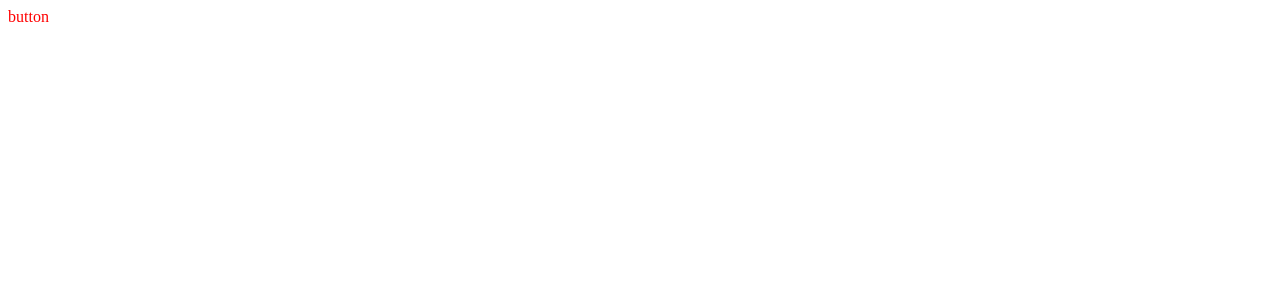
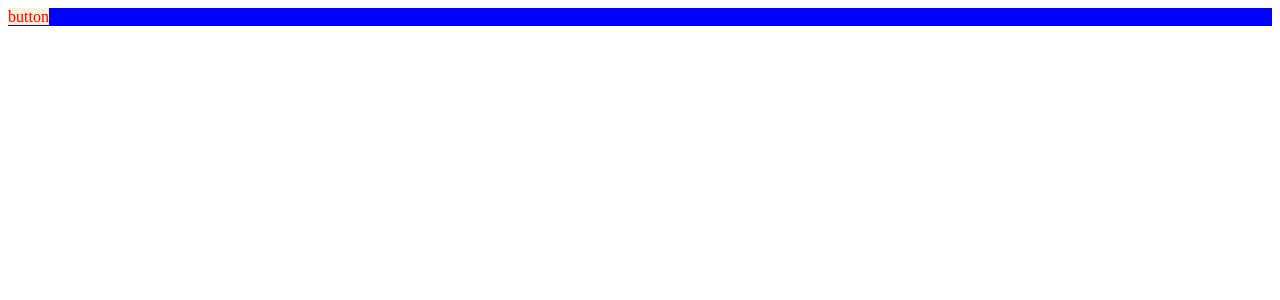
Before and after one commit to maxrisk/components-lib, a React app: page / in a window 1280 px wide. Shown: the top 300 px of the page. Built offline with nearby package versions, Linux system fonts and the light colour scheme.

Commit message:
chore: add some css loader

```diff
--- a/package.json
+++ b/package.json
@@ -14,7 +14,11 @@
     "@types/react": "^18.2.6",
     "@types/react-dom": "^18.2.4",
     "clean-webpack-plugin": "^4.0.0",
+    "css-loader": "^6.7.4",
     "html-webpack-plugin": "^5.5.1",
+    "mini-css-extract-plugin": "^2.7.6",
+    "sass": "^1.62.1",
+    "sass-loader": "^13.2.2",
     "ts-loader": "^9.4.2",
     "typescript": "^5.0.4",
     "webpack": "^5.83.1",
--- /dev/null
+++ b/src/components/button.scss
@@ -0,0 +1,7 @@
+.button {
+  background: blue;
+
+  span {
+    background: papayawhip;
+  }
+}
--- a/src/components/button.tsx
+++ b/src/components/button.tsx
@@ -1,7 +1,12 @@
-import * as React from 'react';
+import * as React from "react";
+import "./button.scss";
 
 function Button() {
-  return <div style={{ color: 'red' }}>button</div>;
+  return (
+    <div className="button" style={{ color: "red" }}>
+      <span>button</span>
+    </div>
+  );
 }
 
 export default Button;
--- a/webpack.config.js
+++ b/webpack.config.js
@@ -1,6 +1,7 @@
 const path = require('path');
 const { CleanWebpackPlugin } = require('clean-webpack-plugin');
 const HtmlWebpackPlugin = require('html-webpack-plugin');
+const MiniCssExtractPlugin = require('mini-css-extract-plugin')
 
 module.exports =  {
   mode: "production",
@@ -15,6 +16,15 @@ module.exports =  {
         test: /\.tsx$/,
         use: ['ts-loader'],
         exclude: /node_modules/,
+      },
+      {
+        test: /\.(sa|sc|c)ss/,
+        use: [
+          MiniCssExtractPlugin.loader,
+          'css-loader',
+          'sass-loader',
+        ],
+        exclude: /node_modules/,
       }
     ]
   },
@@ -22,9 +32,10 @@ module.exports =  {
     extensions: ['.tsx', '.ts', '.js'],
   },
   plugins: [
+    new CleanWebpackPlugin(),
     new HtmlWebpackPlugin({
       template: './src/index.html'
     }),
-    new CleanWebpackPlugin()
+    new MiniCssExtractPlugin(),
   ]
 }
```
Also changed, not shown: 1 other file (tests, documents, lock files or other folders).
